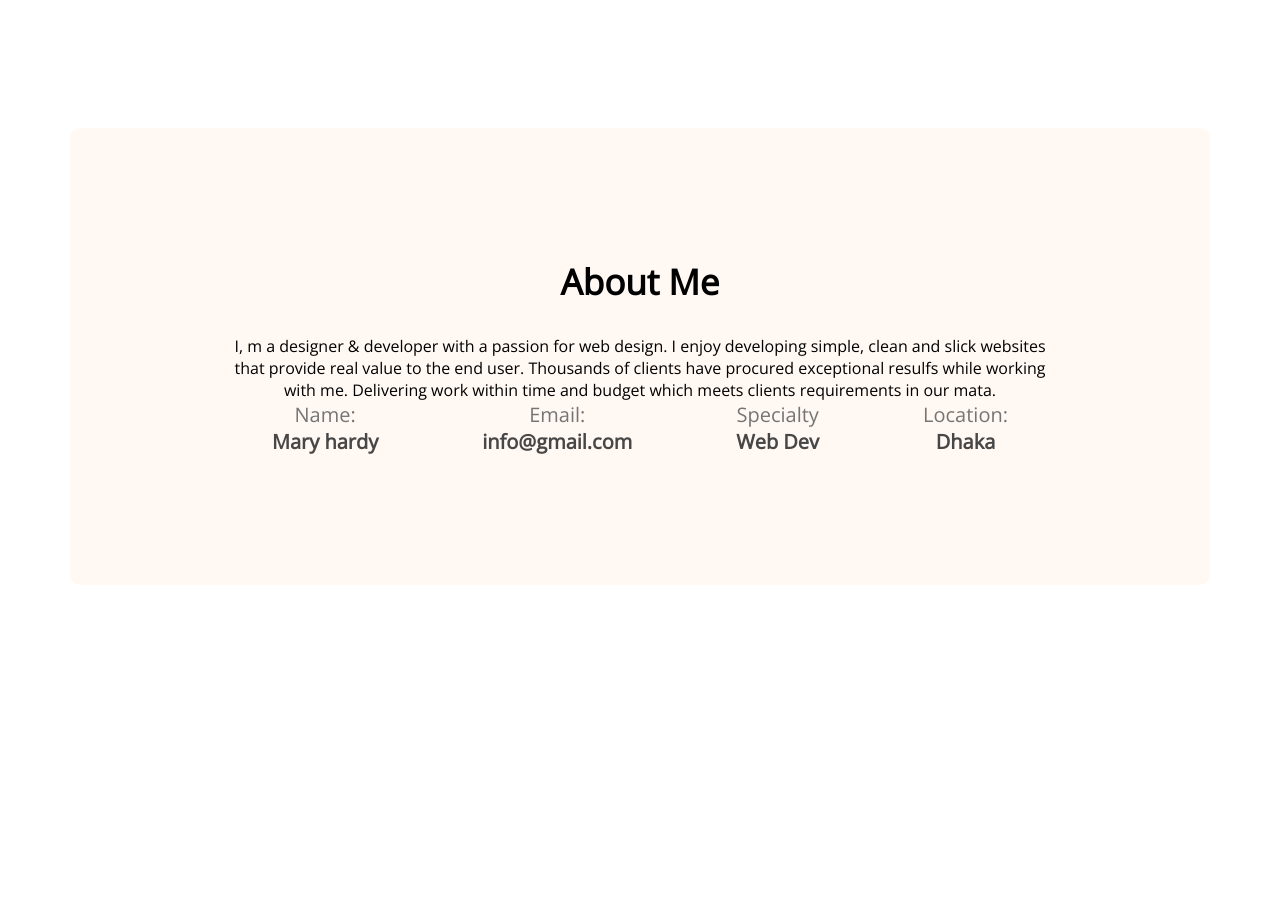
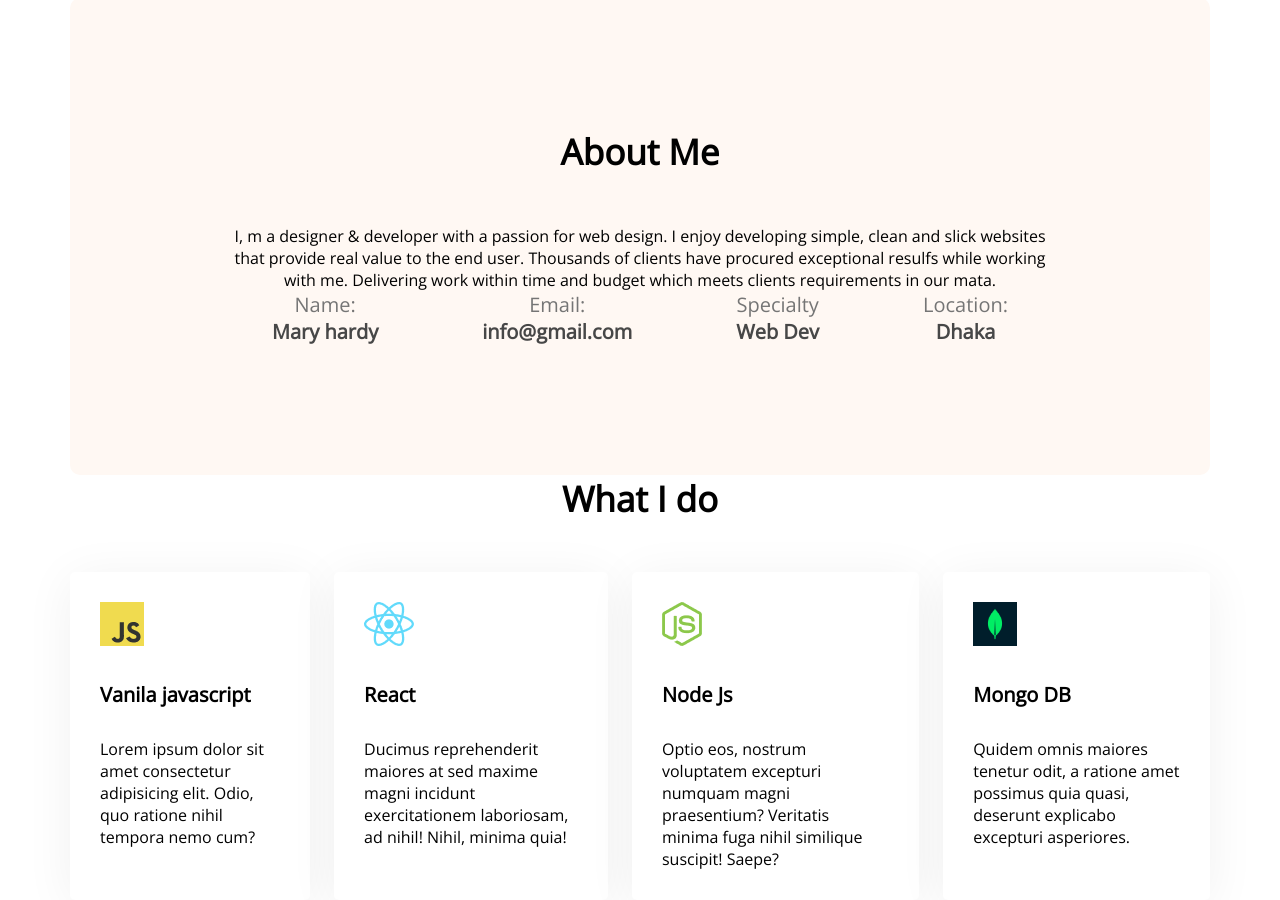
Before and after one commit to ritu1584/developer-portfolio, a plain HTML site: page index.html in a window 1280 px wide. Shown: the part 842-1742 px from the top of the page. Before the commit the page ends 1427 px from the top, so only its background shows below. Drawn offline with nearby package versions, Linux system fonts and the light colour scheme.

Commit message:
added skills content

```diff
--- a/index.html
+++ b/index.html
@@ -56,6 +56,32 @@
                 </div>
             </div>
         </section>
+        <!-- what i do -->
+        <sectionc class="what-i-do">
+            <h3 class="section-title">What I do</h3>
+            <div class="skills-container">
+                <div class="skill">
+                    <img src="images/icons/js.png" alt="">
+                    <p class="skill-title">Vanila javascript</p>
+                    <p class="skill-description">Lorem ipsum dolor sit amet consectetur adipisicing elit. Odio, quo ratione nihil tempora nemo cum?</p>
+                </div>
+                <div class="skill">
+                    <img src="images/icons/react.png" alt="">
+                    <p class="skill-title">React</p>
+                    <p class="skill-description">Ducimus reprehenderit maiores at sed maxime magni incidunt exercitationem laboriosam, ad nihil! Nihil, minima quia!</p>
+                </div>
+                <div class="skill">
+                    <img src="images/icons/nodejs.png" alt="">
+                    <p class="skill-title">Node Js</p>
+                    <p class="skill-description">Optio eos, nostrum voluptatem excepturi numquam magni praesentium? Veritatis minima fuga nihil similique suscipit! Saepe?</p>
+                </div>
+                <div class="skill">
+                    <img src="images/icons/mongo.png" alt="">
+                    <p class="skill-title">Mongo DB</p>
+                    <p class="skill-description">Quidem omnis maiores tenetur odit, a ratione amet possimus quia quasi, deserunt explicabo excepturi asperiores.</p>
+                </div>
+            </div>
+        </section>
     </main>
     <footer>
 
--- a/styles/portfolio.css
+++ b/styles/portfolio.css
@@ -1,10 +1,12 @@
-*{
+* {
     margin: 0;
     font-family: 'Open Sans', sans-serif;
 }
+
 .text-primary {
     color: #FD6E0A;
 }
+
 .btn-primary {
     color: #FFFFFF;
     font-weight: 700;
@@ -23,16 +25,19 @@
     background-position: bottom right, left;
 
 }
+
 /* header and nevigation styles */
-nav{
+nav {
     display: flex;
     justify-content: space-between;
     margin: 50px 200px;
 }
+
 .nav-title {
     font-weight: 800;
     font-size: 45px;
 }
+
 nav ul {
     display: flex;
     align-items: centers;
@@ -42,28 +47,36 @@ nav li {
     list-style: none;
     margin-left: 50px;
 }
+
 /* banner styles */
 .banner {
     margin: 0 200px;
     display: flex;
     align-items: center;
 }
+
 .banner-title {
     font-weight: 700;
     font-size: 85px;
 }
-.banner-sub-title{
+
+.banner-sub-title {
     font-weight: 600;
     font-size: 45px;
     margin-bottom: 20;
 }
+
 .banner-description {
     color: #757575;
     font-size: 18px;
     margin-bottom: 30px;
 }
+.section {
+    margin-top: 30px;
+}
+
 /* main section */
-main{
+main {
     max-width: 1140px;
     margin: 0 auto;
 }
@@ -71,32 +84,64 @@ main{
 /* about section styles */
 
 .about {
-margin-top: 130PX;
     background: #FFF8F3;
     border-radius: 10px;
     padding: 130px 150px;
     text-align: center;
 }
-.section-title{
+
+.section-title {
+    text-align: center;
     font-weight: 700;
     font-size: 35px;
-    margin-bottom: 30px;
+    margin-bottom: 50px;
 }
-.section-description{
-   color:#757575 ;
+
+.section-description {
+    color: #757575;
     font-size: 18px;
     margin-bottom: 30px;
 }
-.about-info-container{
+
+.about-info-container {
     display: flex;
     justify-content: space-around;
 }
-.about .info-title{
+
+.about .info-title {
     font-size: 20px;
     color: #757575;
 }
-.info-description{
+
+.info-description {
     font-weight: 700;
     font-size: 20px;
     color: #474747;
 }
+
+/* what i do styles */
+
+
+.skills-container {
+    display: flex;
+    gap: 24px;
+}
+
+.skill {
+    background: #FFFFFF;
+    box-shadow: 0px 6px 50px rgba(0, 0, 0, 0.06);
+    border-radius: 5px;
+    padding: 30px;
+}
+
+.skill-title {
+    font-weight: 700;
+    font-size: 20px;
+    margin-top: 30px;
+    margin-bottom: 30px
+}
+
+skill-description {
+    color: #757575;
+}
+/* Resume styles */
```
Lines whose indentation alone changed are shown as unchanged.
